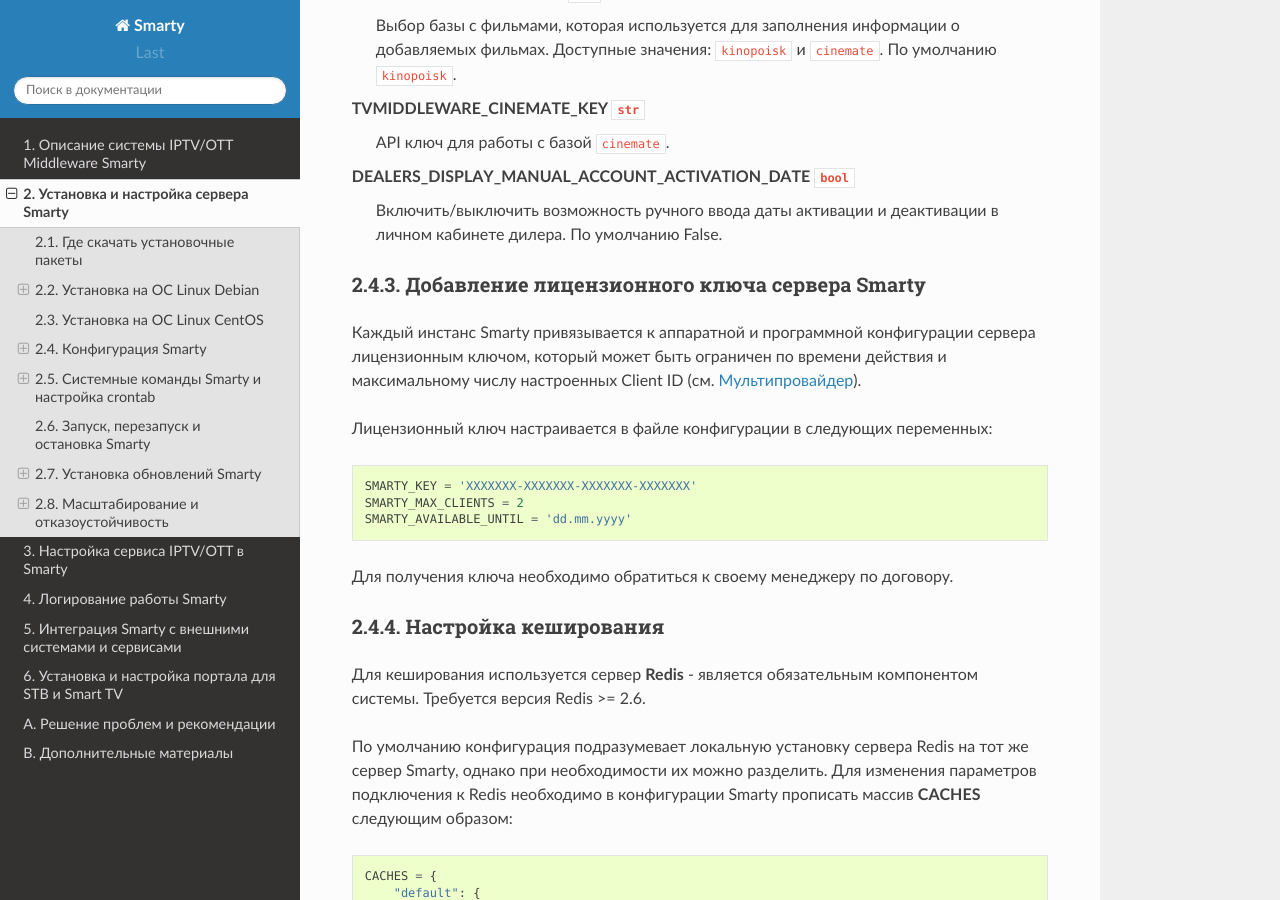
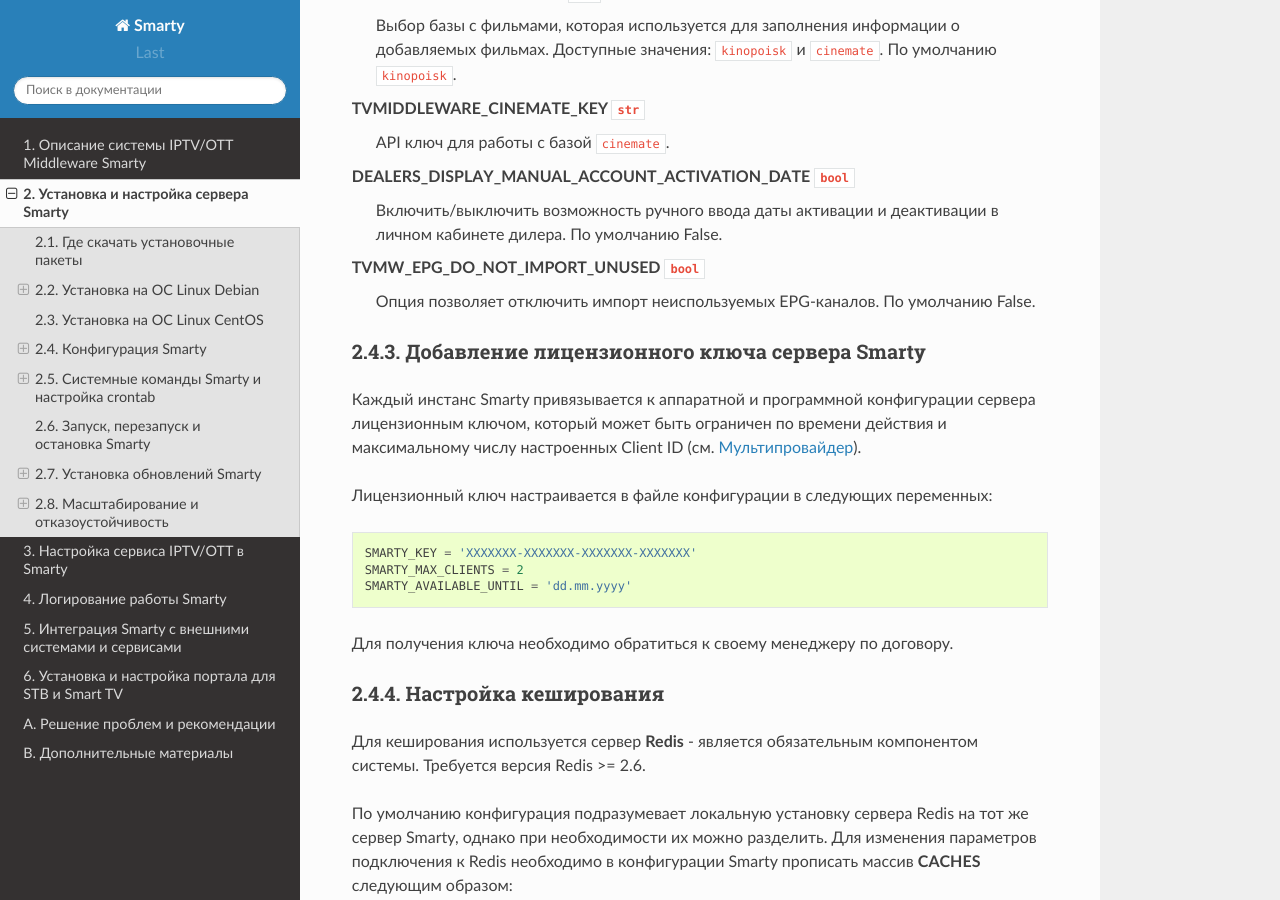
Before and after one commit to sergey-yakovlev/smarty-docs, a Sphinx documentation site: the page built from source/installation_and_configuration.rst, in a window 1280 px wide and 900 px high, scrolled down 8975 px. Built offline with Sphinx 7.4.7 and the Read the Docs theme 2.0.0, drawn with Linux system fonts in a browser that asks for light colours.

Commit message:
TVMW_EPG_DO_NOT_IMPORT_UNUSED

```diff
--- a/source/installation_and_configuration.rst
+++ b/source/installation_and_configuration.rst
@@ -410,6 +410,10 @@
 DEALERS_DISPLAY_MANUAL_ACCOUNT_ACTIVATION_DATE ``bool``
   Включить/выключить возможность ручного ввода даты активации и деактивации в личном кабинете дилера.
   По умолчанию False.
+
+TVMW_EPG_DO_NOT_IMPORT_UNUSED ``bool``
+   Опция позволяет отключить импорт неиспользуемых EPG-каналов.
+   По умолчанию False.
 
 .. _license-settings:
 
```
